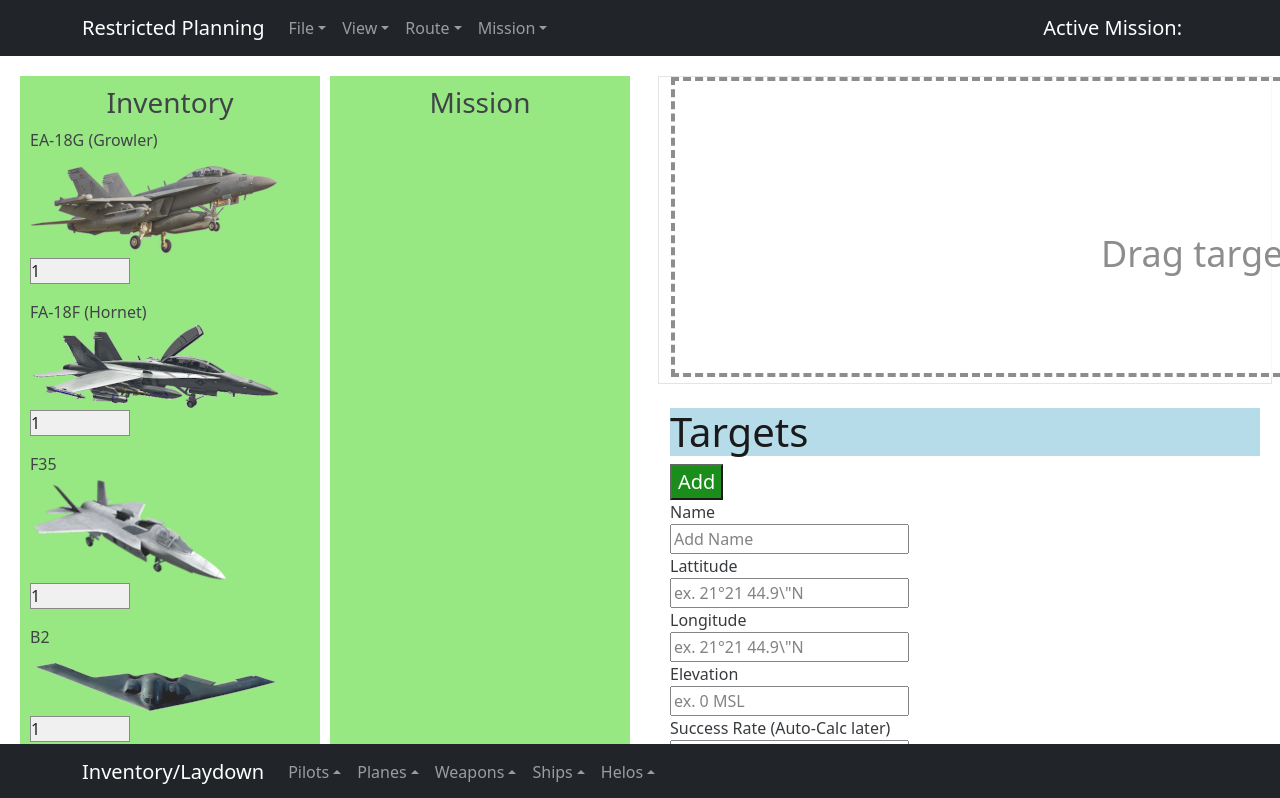
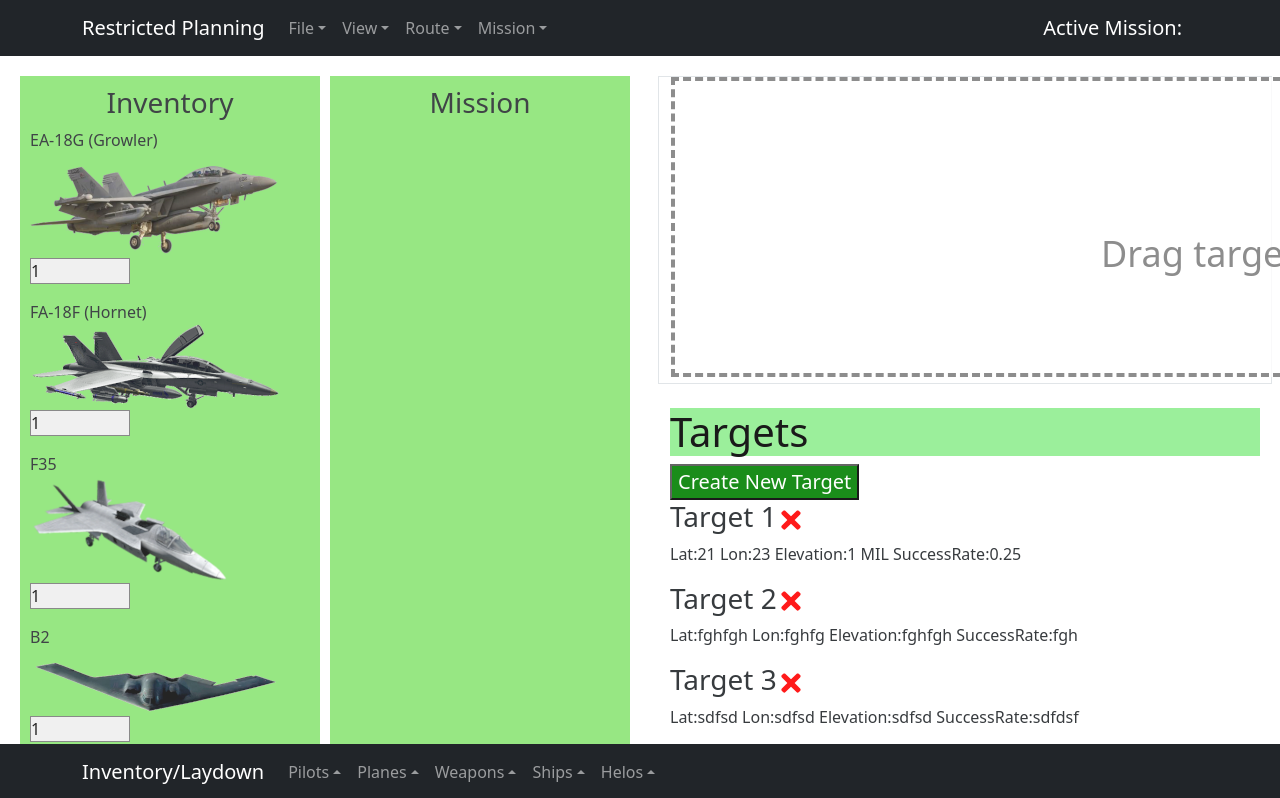
Before and after one commit to Jonathan805/RestrictedPlanning, a React (Create React App) app: page / in a window 1280 px wide. Shown: the top 798 px of the page. Built offline with nearby package versions, Linux system fonts and the light colour scheme; what react-sizeme would draw is missing.

Commit message:
Updating button to show and hide add targets
Updating button to hide and show add targets

```diff
--- a/db.json
+++ b/db.json
@@ -63,6 +63,14 @@
       "elevation": "MSL",
       "successRate": "0.00",
       "id": 8
+    },
+    {
+      "name": "wowo",
+      "latitude": "sfsd",
+      "longitude": "dfsdf",
+      "elevation": "sdfsd",
+      "successRate": "sdf",
+      "id": 9
     }
   ]
 }
--- a/src/App.js
+++ b/src/App.js
@@ -33,6 +33,8 @@
   }
 
   var Toast = () => { <ToastMessage /> }
+
+  const[showAddTarget, setShowAddTarget] = useState(false)
 
   const [targets, setTargets] = useState([
     {
@@ -119,9 +121,9 @@
           </section>
           <br />
           <section className="section-top">
-            <Header />
+            <Header onAdd={() => setShowAddTarget (!showAddTarget)}/>
             <section className="section-left">
-              <CreateTarget createTarget={createTarget} />
+              {showAddTarget && <CreateTarget createTarget={createTarget}/>}
             </section>
             <section className="section-right">
               {targets.length > 0 ?
--- a/src/Components/Header.js
+++ b/src/Components/Header.js
@@ -1,16 +1,12 @@
 import PropTypes from 'prop-types'
 import Button from './Button'
 
-const Header = ({ title }) => {
-
-    const onClick = () => {
-        console.log('object')
-    }
+const Header = ({ title, onAdd}) => {
 
   return (
     <header className='header'>
-      <h1 style={{color: 'Black', backgroundColor:'lightblue'}}>{title}</h1>
-      <Button backColor='green' text='Add' onClick={onClick}/>
+      <h1 style={{color: 'Black', backgroundColor:'lightGreen'}}>{title}</h1>
+      <Button backColor='green' text='Create New Target' onClick={onAdd}/>
     </header>
   )
 }
```
